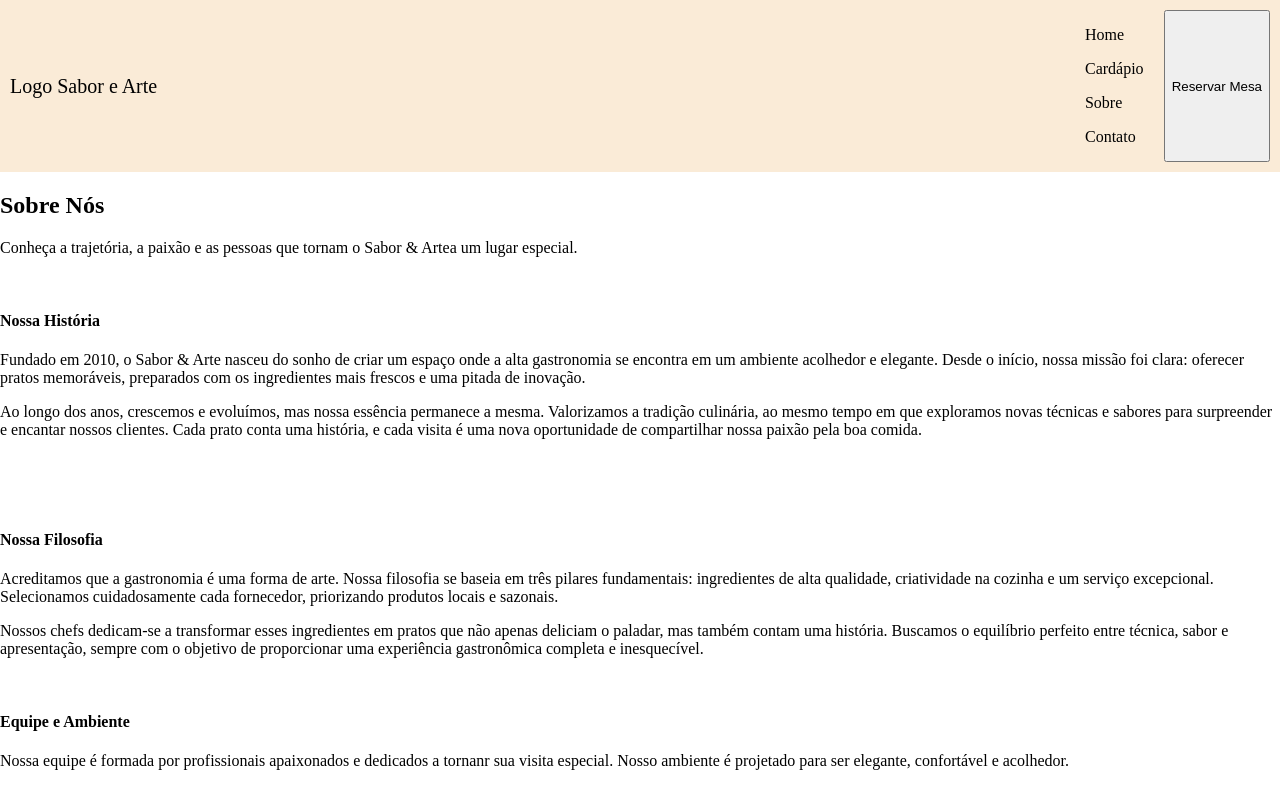
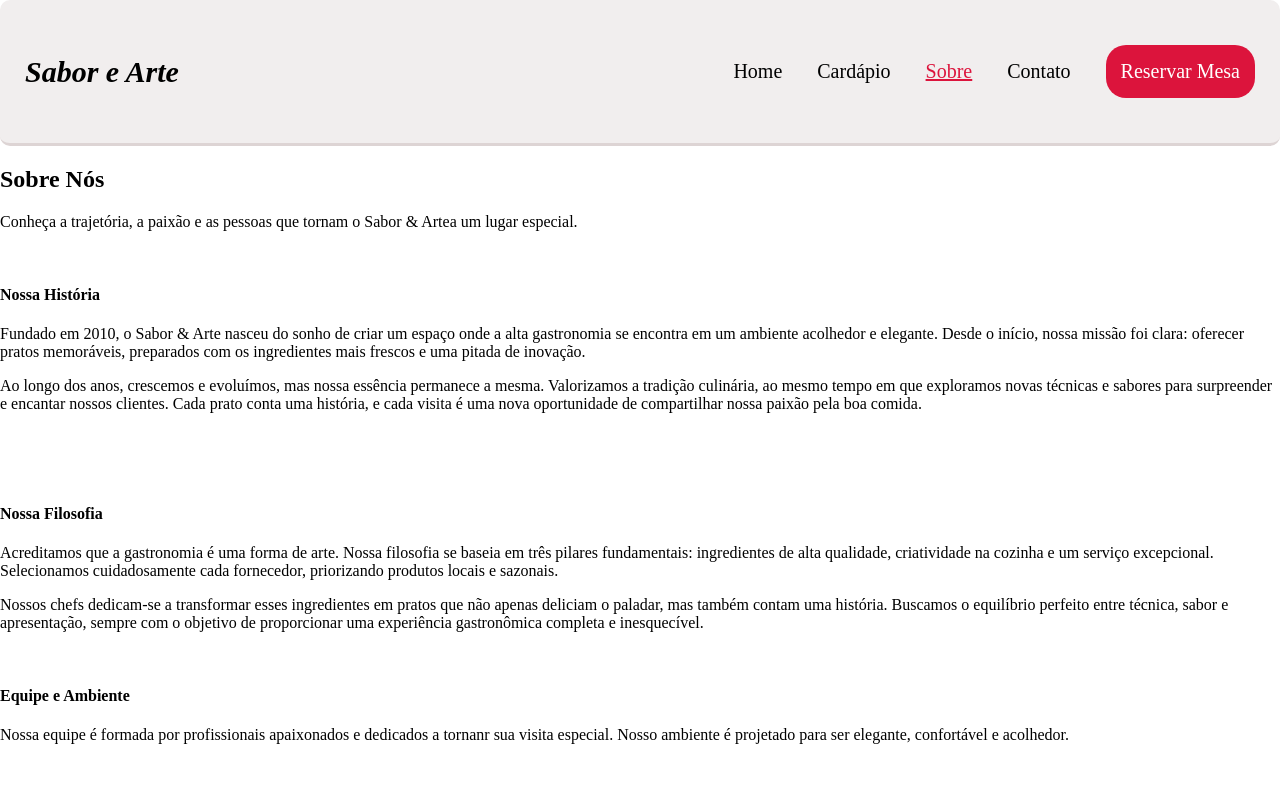
Before and after one commit to leticiaguths/restaurante, a plain HTML site: page sobre.html in a window 1280 px wide. Drawn offline with Linux system fonts and the light colour scheme.

Commit message:
adicionando header

```diff
--- a/sobre.html
+++ b/sobre.html
@@ -3,21 +3,24 @@
 <head>
     <meta charset="UTF-8">
     <meta name="viewport" content="width=device-width, initial-scale=1.0">
-    <title>Sobre Nós</title>
+    <title>Sabor e Arte</title>
     <link rel = "stylesheet" href = "style.css">
+    <link rel = "stylesheet" href = "styleSobre.css">
 </head>
 <body>
 
     <header>
-        <div id="logo">Logo Sabor e Arte</div>
+        <div id="logo"><strong><i>Sabor e Arte</div></strong></i>
         <div class="menu">
-            <nav>
-                <p>Home</p>
-                <p>Cardápio</p>
-                <p>Sobre</p>
-                <p>Contato</p>
+            <nav class="nav">
+                <ul class="ul">
+                <a href="index.html"><li>Home</li></a>
+                <li>Cardápio</li>
+                <li class="sobre">Sobre</li>
+                <li>Contato</li>
+                <li class="button">Reservar Mesa</li>
+            </ul>
             </nav>
-            <button>Reservar Mesa</button>
         </div>
     </header>
 
--- a/style.css
+++ b/style.css
@@ -1,16 +1,3 @@
-/*<header>
-<div id="logo">Logo Sabor e Arte</div>
-<div>
-    <nav><ul>
-        <li>Home</li>
-        <li>Cardápio</li>
-        <li>Sobre</li>
-        <li>Contato</li>
-    </ul></nav>
-<button>Reservar Mesa</button>
-</div>
-</header>*/
-
 body {
     margin: 0px;
     padding: 0px;
@@ -18,15 +5,21 @@ body {
 
 header {
     display: flex;
-    padding: 10px;
+    padding: 25px;
     justify-content: space-between;
     flex-direction: row;
-    background-color: antiquewhite;
-    align-items: center;
+    background-color: rgb(241, 238, 238);
+    font-size: 20px;
+    border-bottom: 3px solid;
+    border-radius: 10px;
+    border-color: rgb(221, 212, 212);
 }
 
 header #logo {
-    font-size: 20px;
+    font-size: 30px;
+    margin-top: 20px;
+    margin-bottom: 20px;
+    align-self: center;
 }
 
 header .menu {
@@ -36,15 +29,28 @@ header .menu {
 
 .nav {
     display: flex;
-    gap: 20px;
     flex-direction: row;
 }
 
 .ul {
     display: flex;
-    gap: 20px;
+    gap: 35px;
     list-style: none;
+    align-items: center;
 }
+
+.button {
+    background-color: crimson;
+    border-radius: 20px;
+    padding: 15px;
+    color:white;
+}
+
+    .button:hover {
+        transform: scale(1.03);
+        cursor: pointer;
+        background-color: rgb(180, 17, 49);
+    }
 
 a {
     text-decoration: none;
--- /dev/null
+++ b/styleSobre.css
@@ -0,0 +1,9 @@
+.sobre{
+    color: crimson;
+    text-decoration: underline;
+}
+
+.ul li:hover:not(.button):not(.sobre) {
+    color: crimson;
+    cursor: pointer;
+}
```
Also changed, not shown: index.html (+3 -2 lines), styleHome.css (added, +9 -0 lines).
